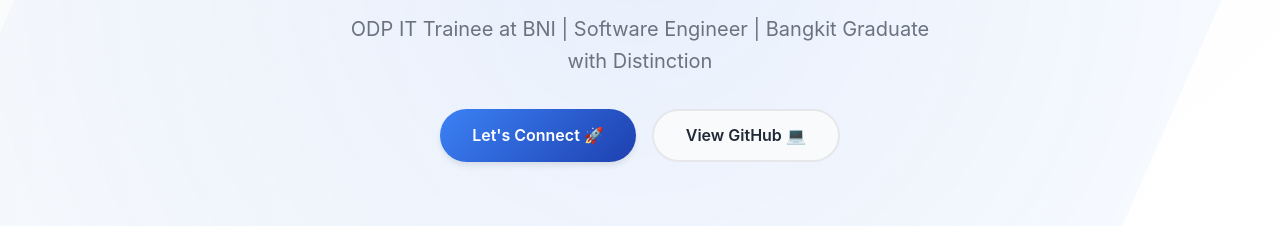
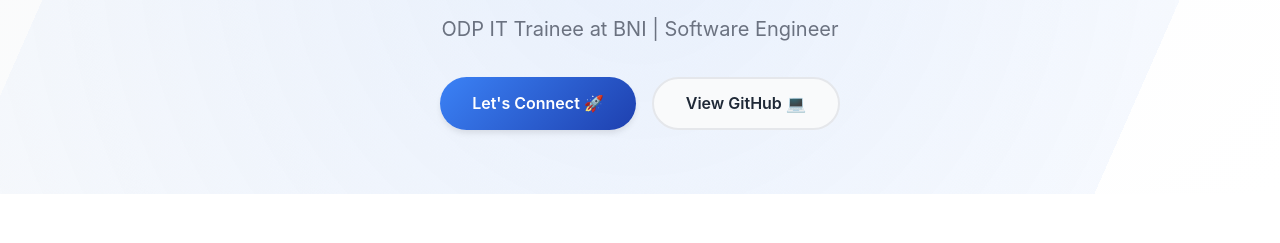
Before and after one commit to cisnux-seed/cisnux-seed.github.io, a plain HTML site: page index.html in a window 1280 px wide. Shown: the part 406-649 px from the top of the page. Drawn offline with Linux system fonts and the light colour scheme.

Commit message:
refine: title

```diff
--- a/index.html
+++ b/index.html
@@ -491,7 +491,7 @@
                 <div class="hero-content">
                     <img src="profile_pict.png" alt="Fajra Risqulla" class="profile-image">
                     <h1>Fajra Risqulla</h1>
-                    <p class="tagline">ODP IT Trainee at BNI | Software Engineer | Bangkit Graduate with Distinction</p>
+                    <p class="tagline">ODP IT Trainee at BNI | Software Engineer</p>
                     <div class="hero-buttons">
                         <a href="#contact" class="btn btn-primary">Let's Connect 🚀</a>
                         <a href="https://github.com/cisnux-seed" class="btn btn-secondary" target="_blank">View GitHub 💻</a>
```
